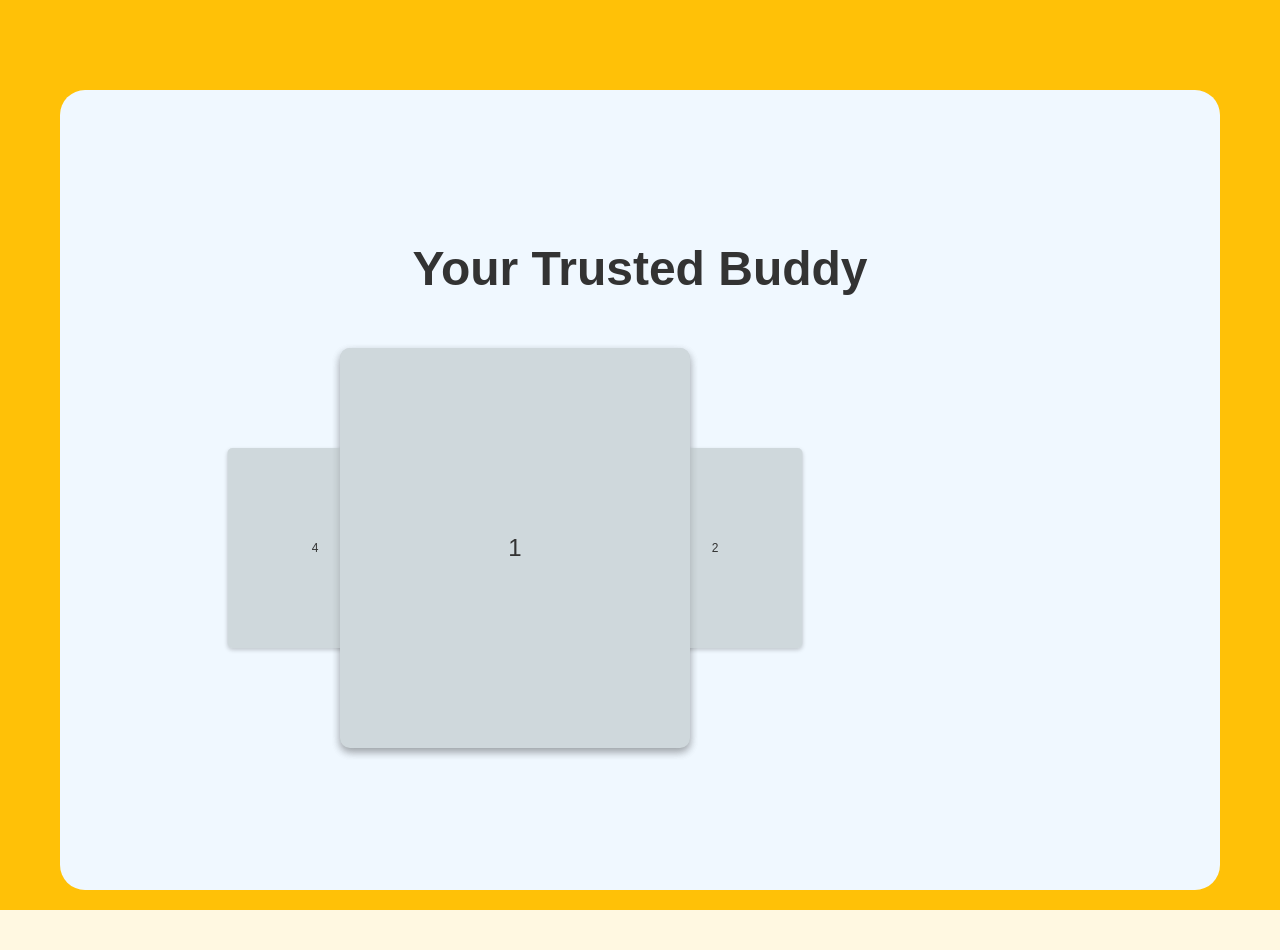
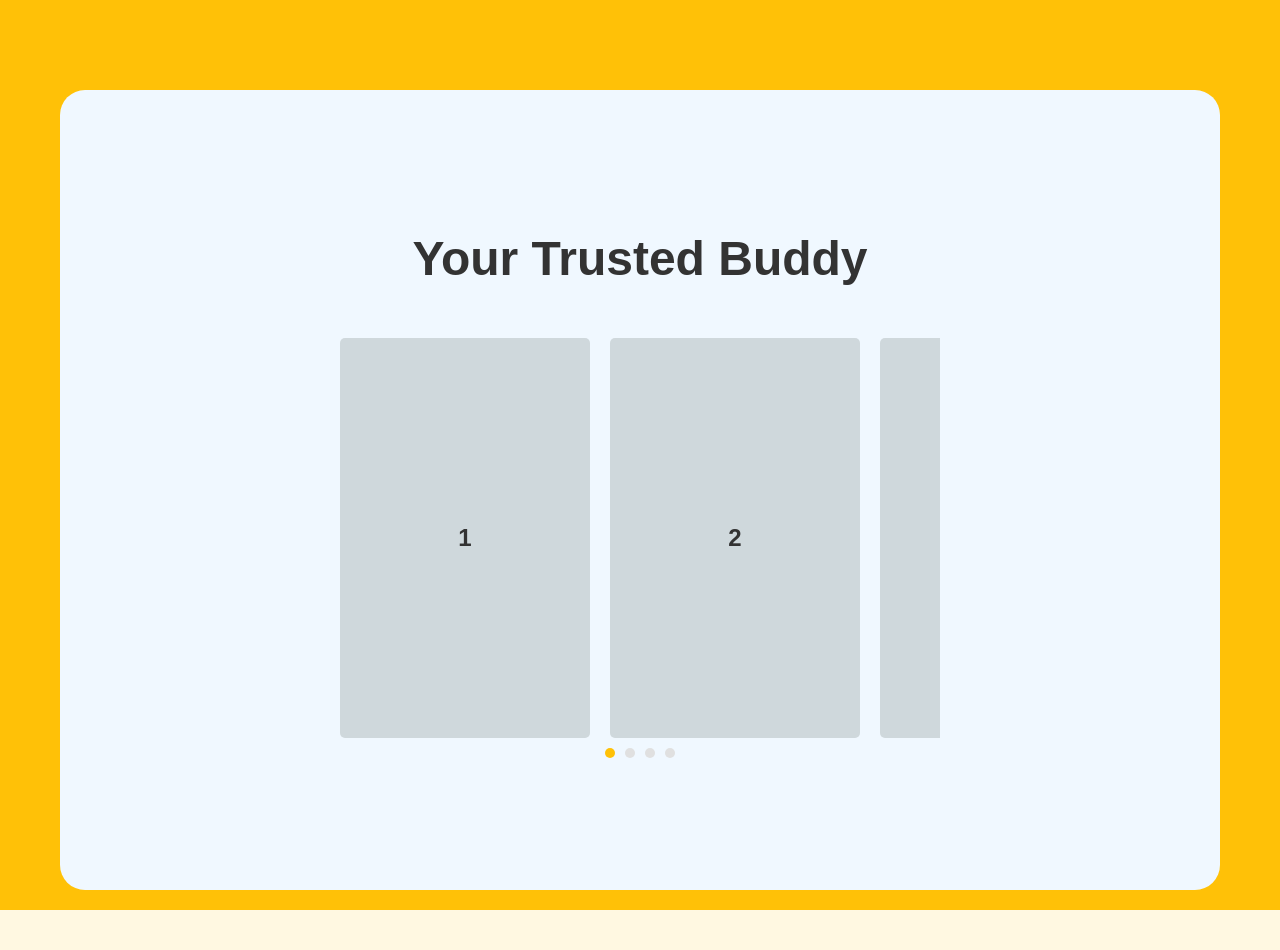
Before and after one commit to HenryHtut/sunny-side, a Django app: page / in a window 1280 px wide. Shown: the part 1588-2538 px from the top of the page. Run offline with Django 5.2, Linux system fonts and the light colour scheme; some libraries are stand-ins or nearby versions.

Commit message:
buddy transform

```diff
--- a/static/css/landing.css
+++ b/static/css/landing.css
@@ -170,47 +170,55 @@ body {
     margin-bottom: 40px;
 }
 
+
+.buddy-slider {
+    position: relative;
+    width: 600px;
+    margin: 0 auto;
+    overflow: hidden;
+}
+
 .buddy-boxes {
-    position: relative;
-    width: 100%;
-    max-width: 600px;
-    height: clamp(200px, 50vw, 400px);
-    margin: 0 auto;
     display: flex;
-    justify-content: space-between;
-    gap: 20px;
-    align-items: center;
-    text-align: center;
+    transition: transform 0.5s ease; /* Smooth sliding animation */
 }
 
 .buddy-card {
-    position: absolute;
-    width: clamp(200px, 60vw, 350px);
-    height: clamp(200px, 50vw, 400px);
+    flex: 0 0 250px; /* Fixed width for each card */
+    height: 400px;
+    min-width: 80px;
     background-color: #CFD8DC;
-    border-radius: 10px;
-    box-shadow: 0 4px 8px rgba(0, 0, 0, 0.2);
+    border-radius: 5px;
     display: flex;
     justify-content: center;
     align-items: center;
-    font-size: clamp(1rem, 3vw, 1.5rem);
-    transition: transform 0.6s ease;
+    font-size: 1.5rem;
+    color: #333;
+    font-weight: 700;
+    margin-right: 20px; /* Gap between cards */
+}
+.buddy-card:last-child {
+    margin-right: 0;
 }
 
-.buddy-card.active {
-    transform: translateZ(0) scale(1);
-    z-index: 10;
+.slider-dots {
+    display: flex;
+    justify-content: center;
+    gap: 10px;
+    margin-top: 10px;
 }
 
-
-.buddy-card.prev {
-    transform: translateX(-200px) translateY(0px) scale(0.5);
-    z-index: 5;
+.dot {
+    width: 10px;
+    height: 10px;
+    background-color: #E0E0E0;
+    border-radius: 50%;
+    cursor: pointer;
+    transition: background-color 0.3s ease;
 }
 
-.buddy-card.next {
-    transform: translateX(200px) translateY(0px) scale(0.5);
-    z-index: 5;
+.dot.active {
+    background-color: #FFC107; /* Yellow to match the theme */
 }
 
 
--- a/unipage/templates/unipage/main.html
+++ b/unipage/templates/unipage/main.html
@@ -91,14 +91,28 @@
         </div>
 
         <!-- Your Trusted Buddy Section -->
-        <div class="buddy-section">
-            <h2>Your Trusted Buddy</h2>
+    <div class="buddy-section">
+        <h2>Your Trusted Buddy</h2>
+        <div class="buddy-slider">
+
             <div class="buddy-boxes">
                 <div class="buddy-card" data-index="0">1</div>
                 <div class="buddy-card" data-index="1">2</div>
                 <div class="buddy-card" data-index="2">3</div>
                 <div class="buddy-card" data-index="3">4</div>
+
+                <div class="buddy-card" data-index="0">1</div>
+                <div class="buddy-card" data-index="1">2</div>
+                <div class="buddy-card" data-index="2">3</div>
+                <div class="buddy-card" data-index="3">4</div>
             </div>
+            <div class="slider-dots">
+                <span class="dot" data-index="0"></span>
+                <span class="dot" data-index="1"></span>
+                <span class="dot" data-index="2"></span>
+                <span class="dot" data-index="3"></span>
+            </div>
+        </div>
         </div>
     </div>
 
@@ -110,50 +124,70 @@
 
     <script>
         document.addEventListener('DOMContentLoaded', () => {
+            const slider = document.querySelector('.buddy-boxes');
             const cards = document.querySelectorAll('.buddy-card');
+            const dots = document.querySelectorAll('.dot');
+            const totalCards = cards.length / 2; // Since we duplicated cards for looping
+            const cardWidth = 70; // Width of card (50px) + margin-right (20px)
+            const visibleCards = 3; // Number of cards visible at once
             let currentIndex = 0;
-            const totalCards = 4;
+            let autoSlideInterval;
 
-            function updateCards() {
-                cards.forEach((card, index) => {
-                    card.classList.remove('active', 'prev', 'next');
-                    if (index === currentIndex) {
-                        card.classList.add('active');
-                    } else if (index === (currentIndex - 1 + totalCards) % totalCards) {
-                        card.classList.add('prev');
-                    } else if (index === (currentIndex + 1) % totalCards) {
-                        card.classList.add('next');
-                    }
+            // Function to update the slider position and dots
+            function updateSlider(index) {
+                slider.style.transition = 'transform 0.5s ease';
+                slider.style.transform = `translateX(-${index * cardWidth}px)`;
+                dots.forEach((dot, i) => {
+                    dot.classList.toggle('active', i === index);
                 });
+                currentIndex = index;
             }
 
-            // Add click event to the active card
-            cards.forEach(card => {
-                card.addEventListener('click', () => {
-                    if (card.classList.contains('active')) {
-                        currentIndex = (currentIndex + 1) % totalCards;
-                        updateCards();
-                    }
+            // Seamless looping
+            function handleLoop() {
+                if (currentIndex >= totalCards) {
+                    currentIndex = 0;
+                    slider.style.transition = 'none';
+                    slider.style.transform = `translateX(0px)`;
+                    // Force reflow to restart animation
+                    void slider.offsetWidth;
+                } else if (currentIndex < 0) {
+                    currentIndex = totalCards - 1;
+                    slider.style.transition = 'none';
+                    slider.style.transform = `translateX(-${currentIndex * cardWidth}px)`;
+                    // Force reflow to restart animation
+                    void slider.offsetWidth;
+                }
+            }
+
+            // Auto-slide function
+            function startAutoSlide() {
+                autoSlideInterval = setInterval(() => {
+                    currentIndex++;
+                    updateSlider(currentIndex);
+                    handleLoop();
+                }, 3000); // Slide every 3 seconds
+            }
+
+            // Stop auto-slide on hover
+            document.querySelector('.buddy-slider').addEventListener('mouseenter', () => {
+                clearInterval(autoSlideInterval);
+            });
+
+            // Resume auto-slide when not hovering
+            document.querySelector('.buddy-slider').addEventListener('mouseleave', startAutoSlide);
+
+            // Dot navigation
+            dots.forEach(dot => {
+                dot.addEventListener('click', () => {
+                    const index = parseInt(dot.getAttribute('data-index'));
+                    updateSlider(index);
                 });
             });
 
-            // Auto-loop every 3 seconds
-            let autoLoop = setInterval(() => {
-                currentIndex = (currentIndex + 1) % totalCards;
-                updateCards();
-            }, 3000);
-
-            // Optional: Pause auto-loop on hover over buddy-section
-            const buddySection = document.querySelector('.buddy-section');
-            buddySection.addEventListener('mouseenter', () => clearInterval(autoLoop));
-            buddySection.addEventListener('mouseleave', () => {
-                autoLoop = setInterval(() => {
-                    currentIndex = (currentIndex + 1) % totalCards;
-                    updateCards();
-                }, 3000);
-            });
-
-            updateCards();
+            // Initialize the first slide and start auto-slide
+            updateSlider(0);
+            startAutoSlide();
         });
     </script>
 
```
